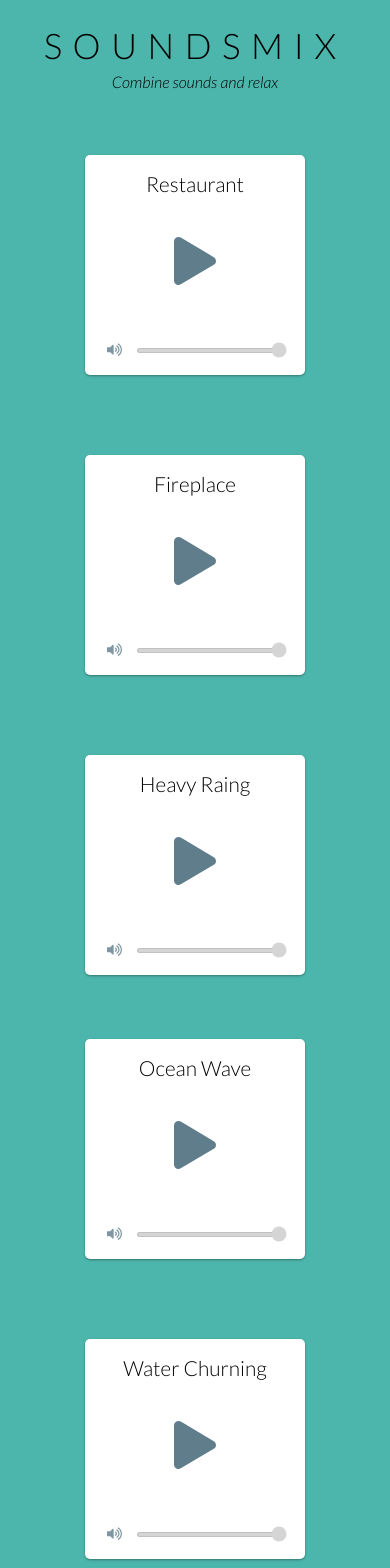
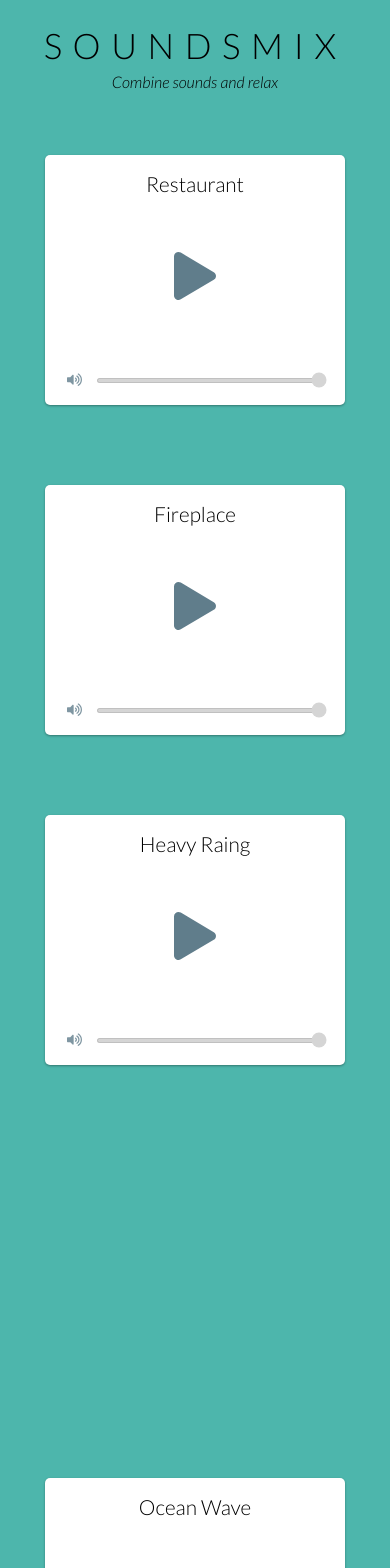
Before and after one commit to Mulder90/soundsmix, a Next.js app: page / in a window 390 px wide. Shown: the top 1568 px of the page. Built offline with nearby package versions, Linux system fonts and the light colour scheme.

Commit message:
Improve responsive layout

```diff
--- a/components/SoundWidget.js
+++ b/components/SoundWidget.js
@@ -38,10 +38,7 @@ const SoundWidget = ({ title, path }) => {
   };
 
   return (
-    <div
-      className={`${styles.widget} ${isActive ? styles.active : ""}`}
-      data-active={isActive}
-    >
+    <div className={styles.widget} data-active={isActive}>
       <audio loop src={path} id={audioId} preload="none">
         Your browser does not support the
         <code>audio</code> element.
--- a/components/SoundWidget.module.scss
+++ b/components/SoundWidget.module.scss
@@ -5,8 +5,9 @@
   flex-direction: column;
   padding: 1rem;
   align-items: center;
-  width: 220px;
-  height: 220px;
+  width: 300px;
+  height: 250px;
+  margin: 0 auto;
   box-shadow: 0 1px 3px rgba(0, 0, 0, 0.12), 0 1px 2px rgba(0, 0, 0, 0.24);
 
   .title {
--- a/components/SoundsGrid.js
+++ b/components/SoundsGrid.js
@@ -3,7 +3,11 @@ import React from "react";
 import styles from "./SoundsGrid.module.scss";
 
 const SoundsGrid = ({ children }) => {
-  return <div className={styles.grid}>{children}</div>;
+  return (
+    <div className={styles.wrapper}>
+      <div className={styles.grid}>{children}</div>
+    </div>
+  );
 };
 
 export default SoundsGrid;
--- a/components/SoundsGrid.module.scss
+++ b/components/SoundsGrid.module.scss
@@ -1,13 +1,12 @@
+.wrapper {
+  padding: 2rem 0;
+}
+
 .grid {
-  grid-template-columns: repeat(1, minmax(0, 1fr));
+  grid-template-columns: repeat(auto-fill, minmax(300px, 1fr));
   row-gap: 5rem;
   column-gap: 5rem;
   display: grid;
-  padding: 2rem 0;
+  margin: 0 auto;
+  max-width: 1060px;
 }
-
-@media screen and (min-width: 768px) {
-  .grid {
-    grid-template-columns: repeat(3, minmax(0, 220px));
-  }
-}
--- a/components/ads/FakeAdUnit.js
+++ b/components/ads/FakeAdUnit.js
@@ -9,6 +9,9 @@ const FakeAdUnit = ({ width, height }) => (
       width,
       height,
       background: "red",
+      margin: "0 auto",
+      minWidth: "200px",
+      minHeight: "200px",
     }}
   >
     ADUNIT
--- a/components/ads/AdUnit.js
+++ b/components/ads/FixedSizeAdUnit.js
@@ -3,7 +3,7 @@ import { useRouter } from "next/router";
 
 import { ADSENSE_CLIENT_ID } from "../../lib/adsense";
 
-const AdUnit = ({ adSlot }) => {
+const FixedSizeAdUnit = ({ adSlot, width, height }) => {
   const router = useRouter();
 
   useEffect(() => {
@@ -15,14 +15,12 @@ const AdUnit = ({ adSlot }) => {
     <div key={router.pathname} style={{ width: "100%" }}>
       <ins
         className="adsbygoogle"
-        style={{ display: "block" }}
+        style={{ display: "inline-block", width, height }}
         data-ad-client={ADSENSE_CLIENT_ID}
         data-ad-slot={adSlot}
-        data-ad-format="auto"
-        data-full-width-responsive="true"
       />
     </div>
   );
 };
 
-export default AdUnit;
+export default FixedSizeAdUnit;
--- a/pages/index.js
+++ b/pages/index.js
@@ -3,10 +3,10 @@ import React from "react";
 import Layout from "../components/Layout";
 import SoundsGrid from "../components/SoundsGrid";
 import SoundWidget from "../components/SoundWidget";
-import AdUnit from "../components/ads/AdUnit";
+import FixedSizeAdUnit from "../components/ads/FixedSizeAdUnit";
 import FakeAdUnit from "../components/ads/FakeAdUnit";
 
-export default () => (
+const HomePage = () => (
   <Layout
     title="Home"
     description="SoundsMix Homepage. Combine sounds and relax."
@@ -15,17 +15,22 @@ export default () => (
       <SoundWidget title="Restaurant" path="/sounds/restaurant.wav" />
       <SoundWidget title="Fireplace" path="/sounds/fireplace.wav" />
       <SoundWidget title="Heavy Raing" path="/sounds/heavy-rain.wav" />
-    </SoundsGrid>
-    {process.env.IS_ADSENSE_ENABLED ? (
-      <AdUnit adSlot="6488417658" />
-    ) : (
-      <FakeAdUnit width="100%" height="120px" />
-    )}
-    <SoundsGrid>
+      {process.env.IS_ADSENSE_ENABLED ? (
+        <FixedSizeAdUnit adSlot="6488417658" width="300px" height="250px" />
+      ) : (
+        <FakeAdUnit width="300px" height="250px" />
+      )}
       <SoundWidget title="Ocean Wave" path="/sounds/ocean-wave.wav" />
       <SoundWidget title="Water Churning" path="/sounds/water-churning.wav" />
       <SoundWidget title="Steam Train" path="/sounds/steam-train.wav" />
+      {process.env.IS_ADSENSE_ENABLED ? (
+        <FixedSizeAdUnit adSlot="6488417658" width="300px" height="250px" />
+      ) : (
+        <FakeAdUnit width="300px" height="250px" />
+      )}
       <SoundWidget title="Thunder" path="/sounds/thunder.wav" />
     </SoundsGrid>
   </Layout>
 );
+
+export default HomePage;
--- a/styles/index.scss
+++ b/styles/index.scss
@@ -30,7 +30,6 @@ main {
   flex: 1 0 auto;
   flex-direction: column;
   padding: 2rem 2rem;
-  margin: 0 auto;
 }
 
 footer {
```
